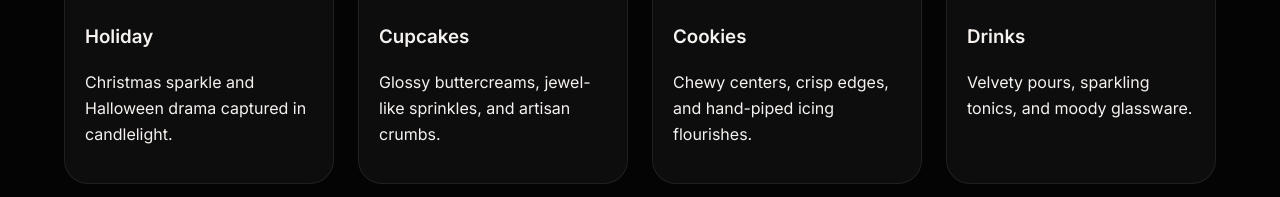
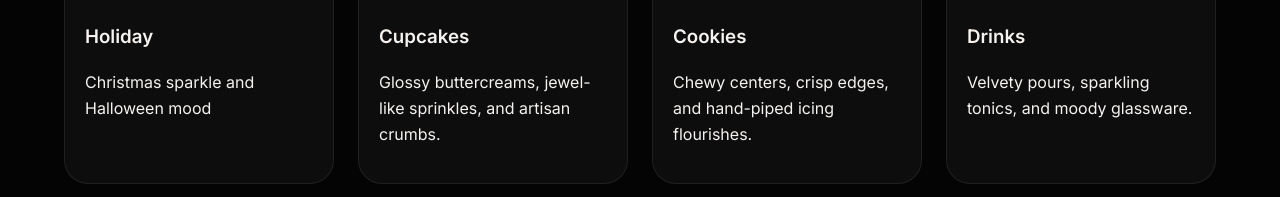
Before and after one commit to barbarosinnitta-ship-it/flavorpix-portfolio-site, a React (Vite) app: page / in a window 1280 px wide. Shown: the part 4538-4735 px from the top of the page. Built offline with nearby package versions, Linux system fonts and the light colour scheme.

Commit message:
Adjust holiday description text

```diff
--- a/src/pages/HomePage.jsx
+++ b/src/pages/HomePage.jsx
@@ -16,7 +16,7 @@ function HomePage() {
     {
       key: 'holiday',
       title: 'Holiday',
-      description: 'Christmas sparkle and Halloween drama captured in candlelight.',
+      description: 'Christmas sparkle and Halloween mood',
       to: '/holiday',
       images: [
         ...getImagesFromFolder(folderConfig.holiday?.gallery, 3),
--- a/src/styles/index.css
+++ b/src/styles/index.css
@@ -548,6 +548,7 @@ img {
 .holiday-grid__item {
   margin: 0;
   line-height: 0;
+  border: 0.5px solid var(--border);
 }
 
 .holiday-grid__item img {
```
